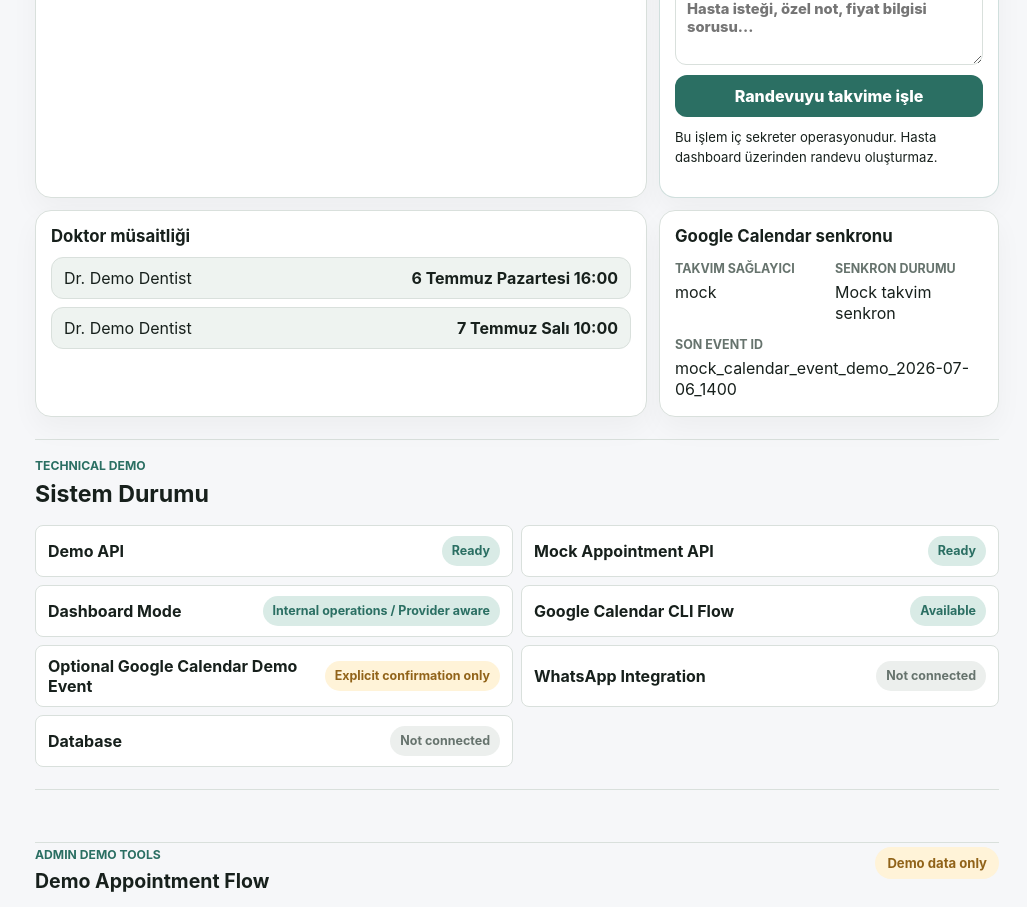
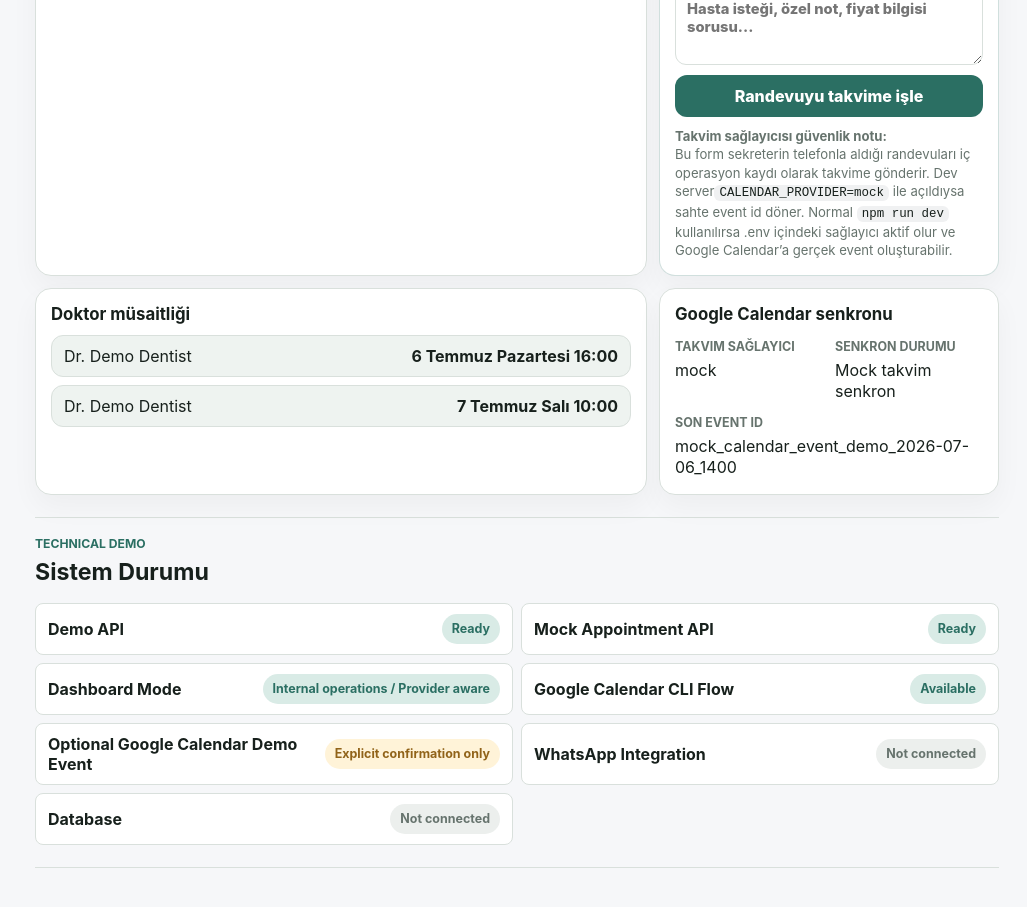
Before and after one commit to bekirkeles1/oravia, a Next.js app: page / in a window 1280 px wide. Shown: the part 1260-2167 px from the top of the page, without its empty margins (253-1280 px from the left). Built offline with nearby package versions, Linux system fonts and the light colour scheme.

Commit message:
Add calendar provider safety guidance

```diff
--- a/app/components/RoleBasedDashboard.js
+++ b/app/components/RoleBasedDashboard.js
@@ -464,10 +464,17 @@
                 <p className="manual-form-success">{manualFormSuccess}</p>
               ) : null}
 
-              <p className="manual-form-note">
-                Bu işlem iç sekreter operasyonudur. Hasta dashboard üzerinden
-                randevu oluşturmaz.
-              </p>
+              <div className="manual-form-note">
+                <strong>Takvim sağlayıcısı güvenlik notu:</strong>
+                <span>
+                  Bu form sekreterin telefonla aldığı randevuları iç operasyon
+                  kaydı olarak takvime gönderir. Dev server
+                  <code>CALENDAR_PROVIDER=mock</code> ile açıldıysa sahte event
+                  id döner. Normal <code>npm run dev</code> kullanılırsa
+                  .env içindeki sağlayıcı aktif olur ve Google Calendar’a gerçek
+                  event oluşturabilir.
+                </span>
+              </div>
             </form>
           </article>
         </aside>
--- a/app/globals.css
+++ b/app/globals.css
@@ -1578,3 +1578,16 @@
   gap: 3px;
   margin-top: 4px;
 }
+
+.manual-form-note strong,
+.manual-form-note span {
+  display: block;
+}
+
+.manual-form-note code {
+  padding: 1px 5px;
+  border-radius: 6px;
+  background: rgba(15, 23, 42, 0.06);
+  color: var(--text);
+  font-size: 0.78rem;
+}
```
